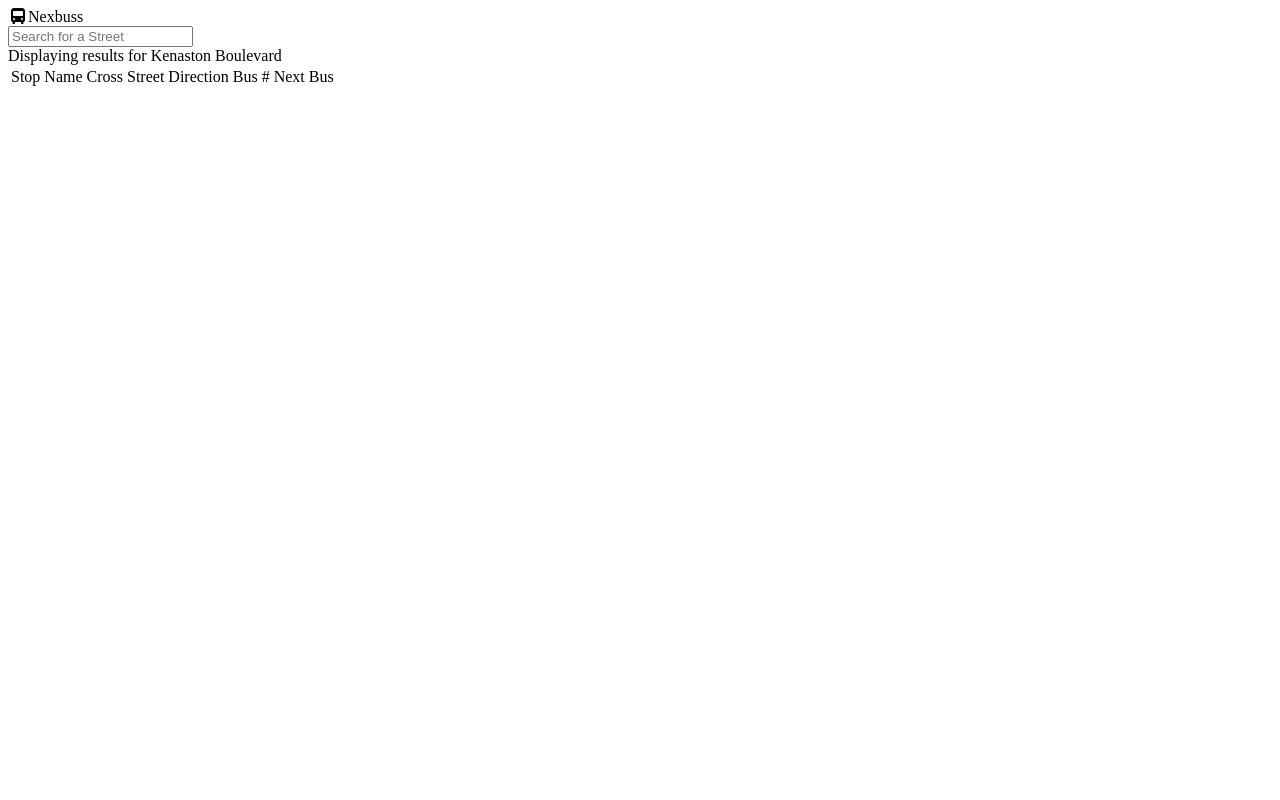
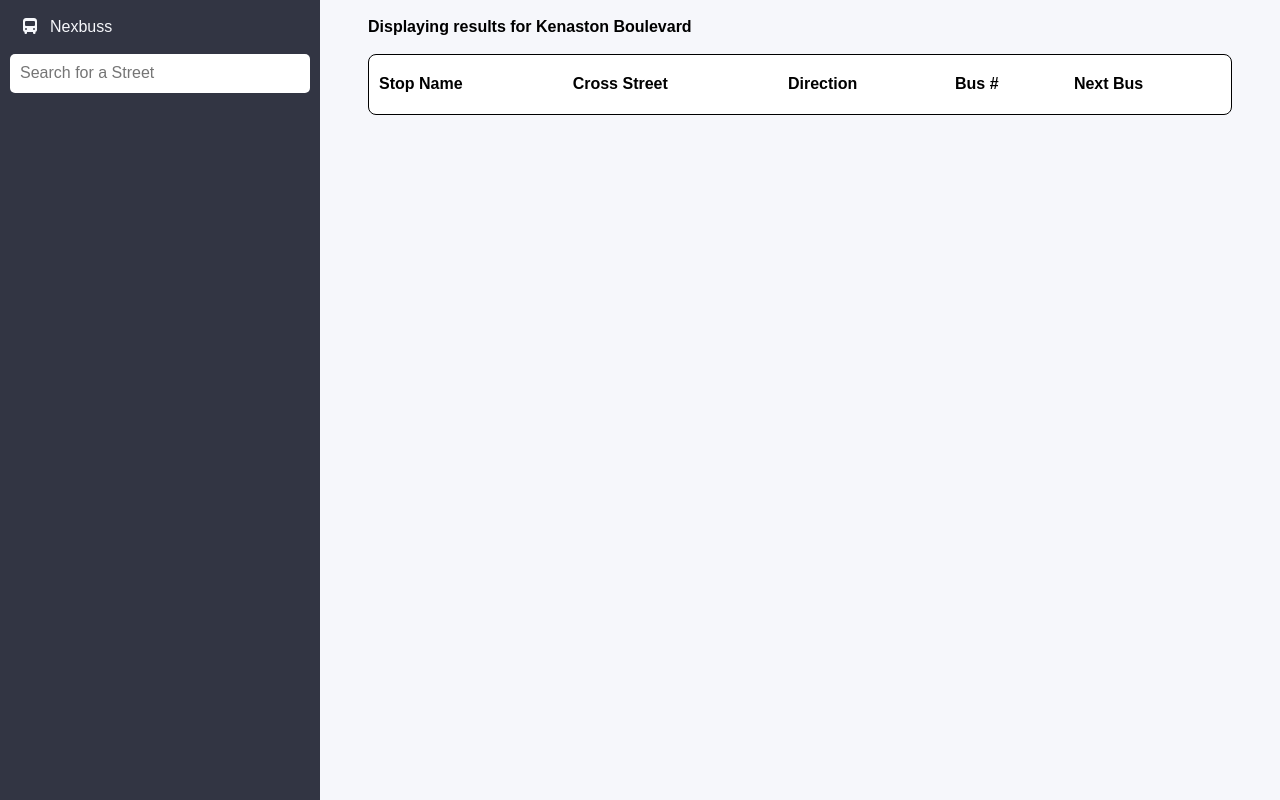
Before and after one commit to MinghangL/SD105-assigment1, a website: page src/index.html in a window 1280 px wide. Drawn offline with Linux system fonts and the light colour scheme.

Commit message:
change html

```diff
--- a/src/index.html
+++ b/src/index.html
@@ -22,7 +22,9 @@
     href="https://i.dlpng.com/static/png/1606455-image-with-school-bus-theme-5-eps10-vector-illustration-bus-png-cute-1024_680_preview.png" />
   <!-- <link rel="stylesheet" href="css/normalize.css" /> -->
   <link rel="stylesheet" href="css/all.css" />
-  <script defer="" src="script/all.js"></script>
+  <link rel="stylesheet" href="css/normalize.css" />
+  <link rel="stylesheet" href="css/style.css" />
+  <script defer="" src="script/app.js"></script>
 </head>
 
 <body>
```
